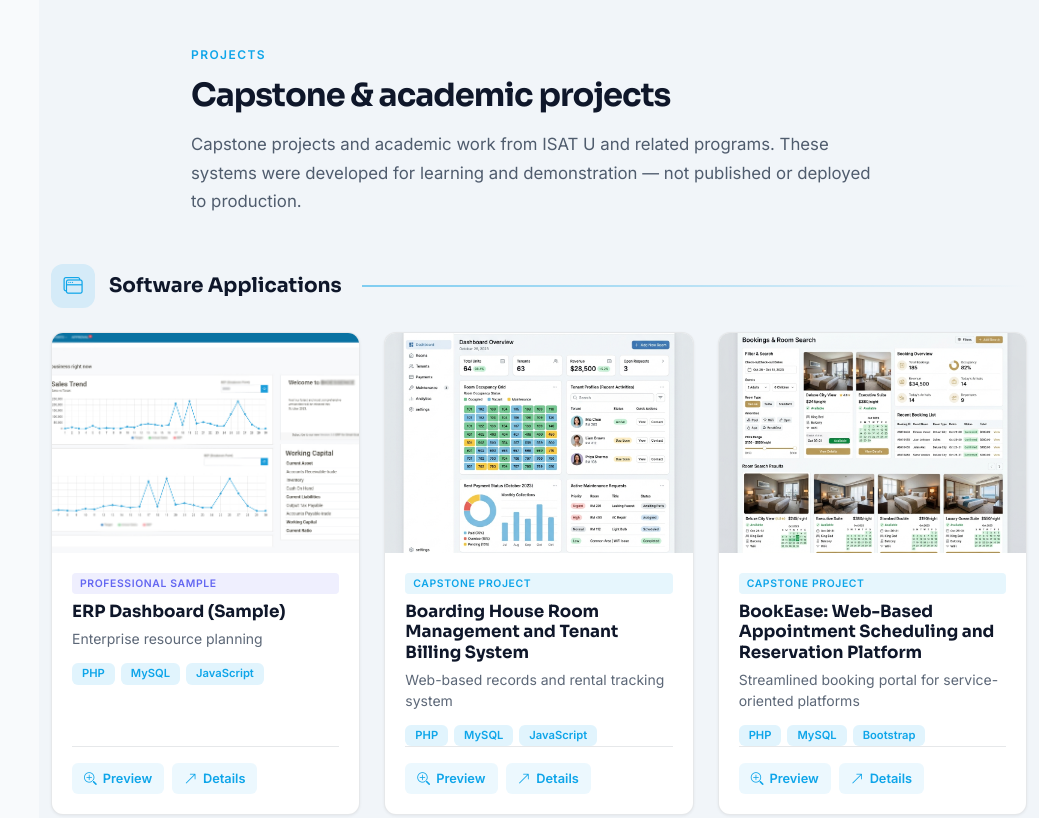
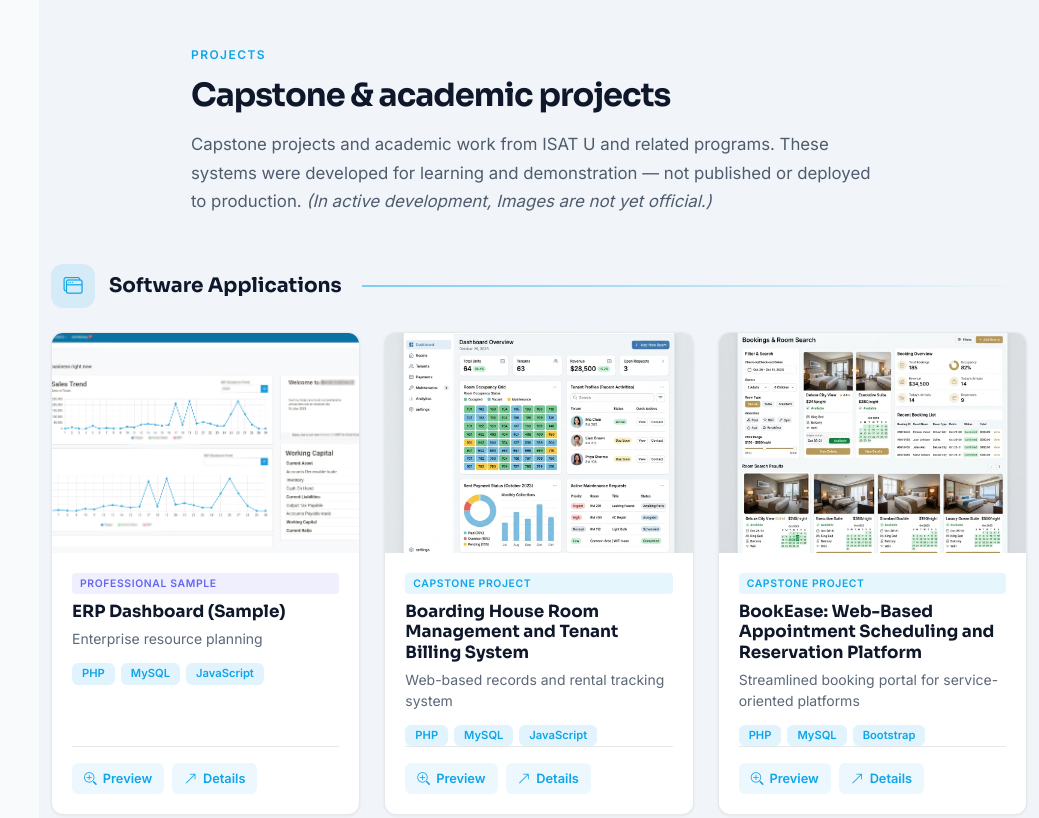
Before and after one commit to dreynel/Portfolio, a plain HTML site: page index.html in a window 1280 px wide. Shown: the part 1840-2658 px from the top of the page, without its empty margins (241-1280 px from the left). Drawn offline with nearby package versions, Linux system fonts and the light colour scheme.

Commit message:
Update index.html

```diff
--- a/index.html
+++ b/index.html
@@ -154,7 +154,9 @@
       <div class="container section-title" data-aos="fade-up">
         <span class="section-label">Projects</span>
         <h2>Capstone &amp; academic projects</h2>
-        <p>Capstone projects and academic work from ISAT U and related programs. These systems were developed for learning and demonstration — not published or deployed to production.</p>
+        <p>Capstone projects and academic work from ISAT U and related programs. These systems were developed for learning and demonstration — not published or deployed to production.
+        <i>(In active development, Images are not yet official.)</i>
+        </p>
       </div>
 
       <div class="container">
```
